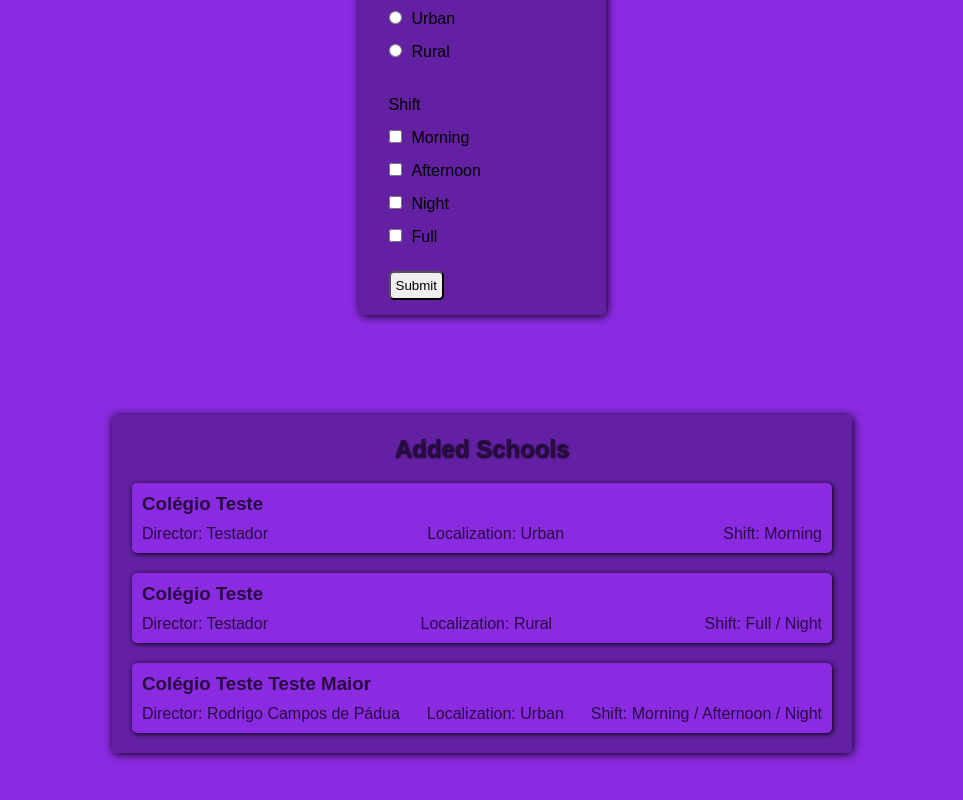
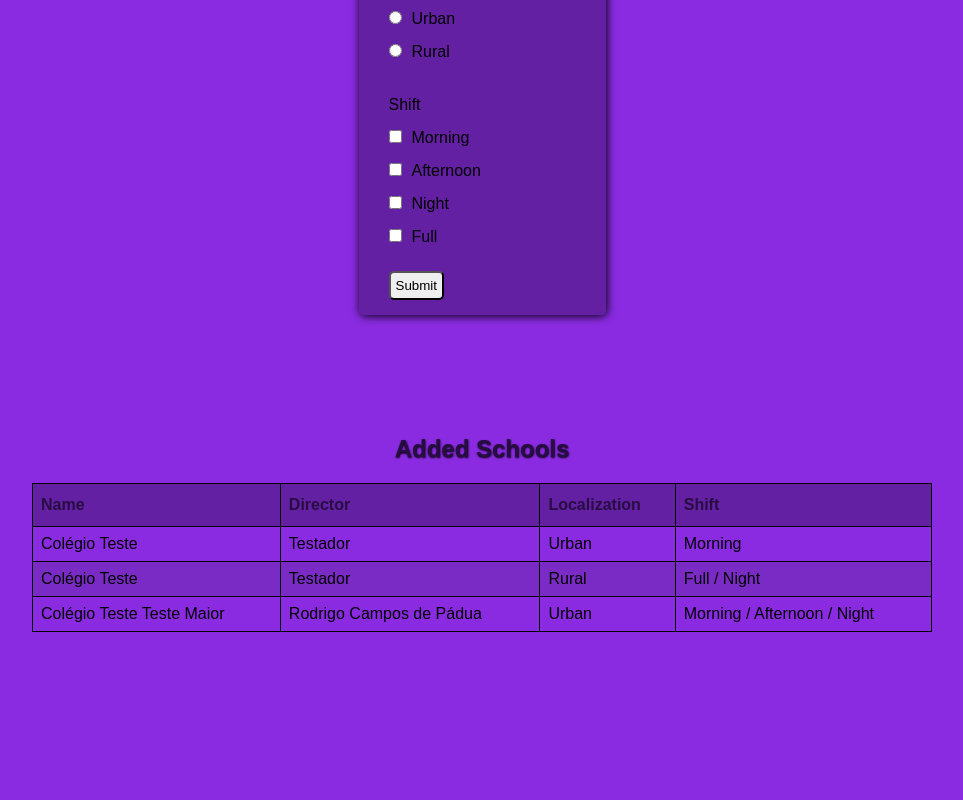
Before and after one commit to rodrigocdpadua/mobieduca, a React (Create React App) app: page /add-schools in a window 1280 px wide. Shown: the part 376-1176 px from the top of the page, without its empty margins (158-1121 px from the left). After the commit the page ends 1058 px from the top, so only its background shows below. Built offline with nearby package versions, Linux system fonts and the light colour scheme; data requests are answered from the project's data file; sample sign-in values are in the browser's storage.

Commit message:
adjusting style to add_schools

```diff
--- a/src/pages/add_schools/add_school_list.js
+++ b/src/pages/add_schools/add_school_list.js
@@ -17,18 +17,28 @@ const AddSchoolList = (props) => {
         <div className="add-school-list-container">
             <div className="add-school-list-card">
                 <h2>Added Schools</h2>
-                {
-                    listSchools.map((school, key) =>
-                        <div className="school-item" key={key}>
-                            <h3>{school.schoolName}</h3>
-                            <div className="school-desc">
-                                <p>Director: {school.director}</p>
-                                <p>Localization: {school.localization}</p>
-                                <p>Shift: {school.shift.join(' / ')}</p>
-                            </div>
-                        </div>
-                    )
-                }
+                <table className='table-list-school'>
+                    <thead>
+                        <tr>
+                            <th>Name</th>
+                            <th>Director</th>
+                            <th>Localization</th>
+                            <th>Shift</th>
+                        </tr>
+                    </thead>
+                    <tbody>
+                        {
+                            listSchools.map((school, key) =>
+                                <tr key={key}>
+                                    <td>{school.schoolName}</td>
+                                    <td>{school.director}</td>
+                                    <td>{school.localization}</td>
+                                    <td>{school.shift.join(' / ')}</td>
+                                </tr>
+                            )
+                        }
+                    </tbody>
+                </table>
             </div>
         </div>
     );
--- a/src/pages/add_schools/styles.css
+++ b/src/pages/add_schools/styles.css
@@ -58,10 +58,6 @@
     justify-content: center;
     align-items: center;
     margin-top: 50px;
-    margin-bottom: 50px;
-    border-radius: 5px;
-    background-color: #511b83ab;
-    box-shadow: 1px 1px 10px #000000;
 }
 .add-school-list-card h2 {
     margin-top: 20px;
```
